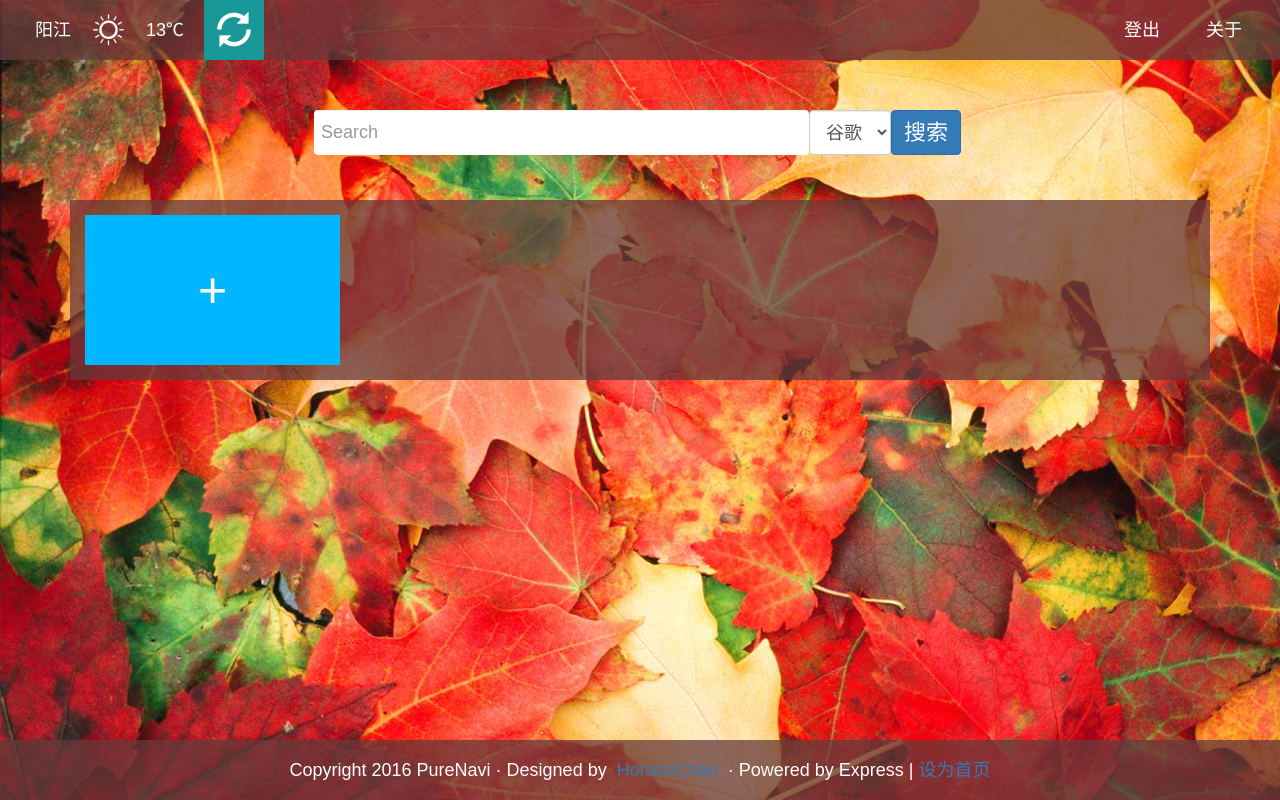
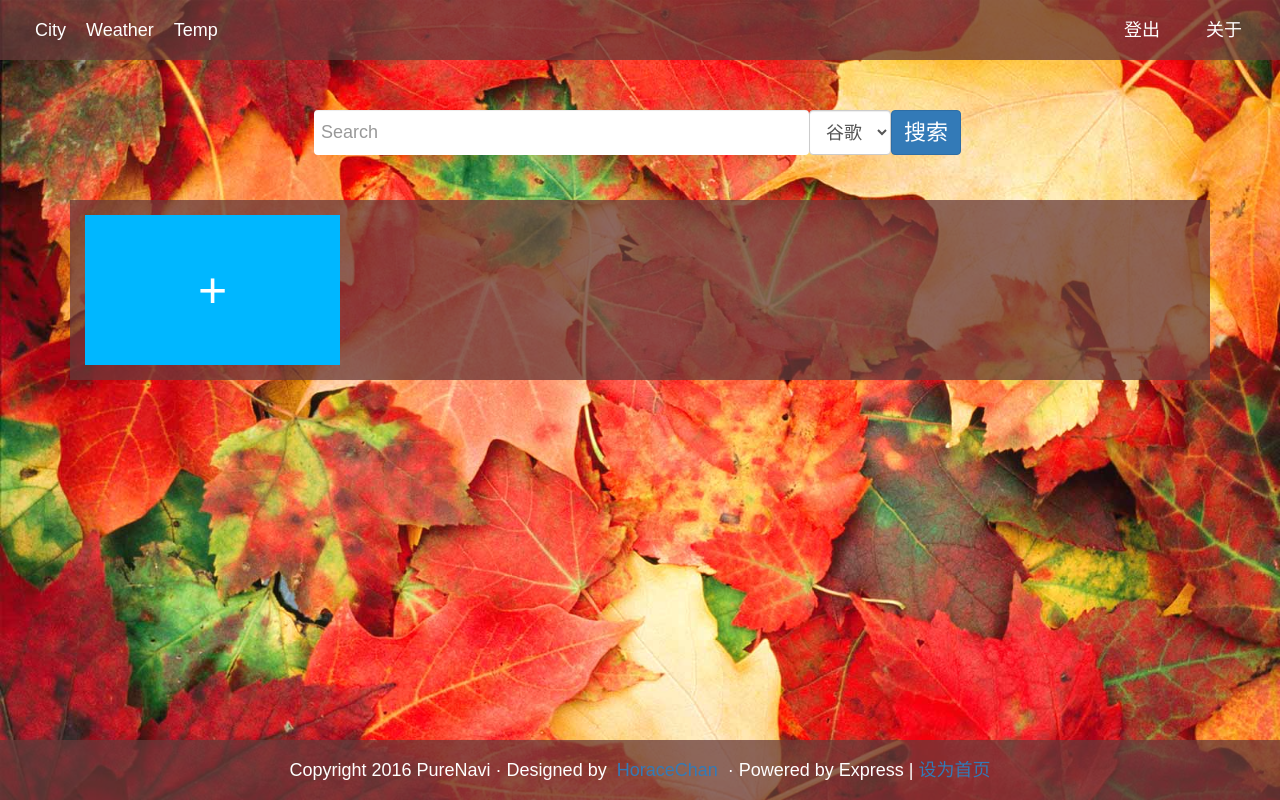
Before and after one commit to horacework/PureNavigation, a Node project: template views/index.jade in a window 1280 px wide. Run offline with Node 20 templates, Linux system fonts and the light colour scheme; the template is opened without the code that fills it, so the values that code supplies are empty; some libraries are stand-ins or nearby versions.

Commit message:
左上角天气功能基本完成，第二版本再完善icon等问题

```diff
--- a/controller/api/weather.js
+++ b/controller/api/weather.js
@@ -10,7 +10,7 @@ exports.init = function(req, res){
     var latitude = req.query.latitude;
     console.log(longitude);
     var regeoUrl = "http://restapi.amap.com/v3/geocode/regeo?location="+longitude+","+latitude+"&&key="+amapKey;
-    var weatherUrl = "http://restapi.amap.com/v3/weather/weatherInfo?key="+amapKey+"&&extensions=all&&city=";
+    var weatherUrl = "http://restapi.amap.com/v3/weather/weatherInfo?key="+amapKey+"&&extensions=base&&city=";
     request(regeoUrl,function (err,response,body) {
         if (!err && response.statusCode == 200) {
             var resultAdCode = JSON.parse(body).regeocode.addressComponent.adcode;
--- a/public/javascripts/index.js
+++ b/public/javascripts/index.js
@@ -1,6 +1,24 @@
 /**
  * Created by HoraceChan on 2016/7/26.
  */
+
+$(function(){
+
+    if(window.navigator.geolocation) {
+        var options = {enableHighAccuracy: false};
+        window.navigator.geolocation.getCurrentPosition(handleSuccess, handleError, options);
+    }else{
+        //TODO 获取当前ip，利用ip定位
+        alert("浏览器不支持html5来获取地理位置信息")
+    }
+
+});
+
+
+
+
+
+
 //登出
 $("#logout").click(function(){
     if (confirm("你确定要退出登录吗？")){
@@ -40,28 +58,27 @@ function clearCookie(name) {
     setCookie(name, "", -1);
 }
 
-$("#header-weather").click(function () {
-
-    if (window.navigator.geolocation) {
-        var options = {enableHighAccuracy: false};
-        window.navigator.geolocation.getCurrentPosition(handleSuccess, handleError, options);
-        } else {
-            //TODO 获取当前ip，利用ip定位
-            alert("浏览器不支持html5来获取地理位置信息")
-        }
-
-});
+$("#header-weather").click(function () {});//TODO 到时候搞个预报
 
 function handleSuccess(position) {
     var long = position.coords.longitude.toFixed(6);
     var lati = position.coords.latitude.toFixed(6);
     console.log("/api/weather?longitude="+long+"&&latitude="+lati);
-    $.get("/api/weather?longitude="+long+"&&latitude="+lati,function (results) {
-        console.log(results);
+    $.get("/api/weather?longitude="+long+"&&latitude="+lati,function (data) {
+        var result = JSON.parse(data);
+        if(result.status != "1"){
+            //失败的情况
+        }else{
+            $("#weather-city").html(result.lives[0].city);
+            $("#weather-icon").html(result.lives[0].weather);
+            // $("#weather-icon").html("&#xf0209;");
+            $("#weather-temp").html(result.lives[0].temperature+"℃");
+        }
+
     })
 }
 function handleError(error) {
-    alert(error);
+    //失败情况
 }
 
 
--- a/public/stylesheets/style.css
+++ b/public/stylesheets/style.css
@@ -82,7 +82,6 @@ body {
             margin: 0 0 0 15px;
             float: left;
             height: 100%;
-            cursor: pointer;
         }
             #weather-city{
                 width: auto;
@@ -92,8 +91,8 @@ body {
             }
             #weather-icon{
                 float: left;
-                font-size: 35px;
-                line-height: 54px;
+                /*font-size: 35px;*/
+                /*line-height: 54px;*/
             }
             #weather-temp{
                 float: left;
--- a/views/index.jade
+++ b/views/index.jade
@@ -6,11 +6,11 @@ block content
     div#header
       div#header-menu
         div#header-weather
-          div#weather-city 阳江
-          div#weather-icon.iconfont &#xe61f;
-          div#weather-temp 13℃
-        div#change-bg.trans
-          span.change-bg-font.trans.glyphicon.glyphicon-refresh(aria-hidden="true")
+          div#weather-city City
+          div#weather-icon Weather
+          div#weather-temp Temp
+        //div#change-bg.trans
+        //  span.change-bg-font.trans.glyphicon.glyphicon-refresh(aria-hidden="true")
       div#header-user
         div#user.header-user.trans= username
         div#logout.header-user.trans 登出
```
